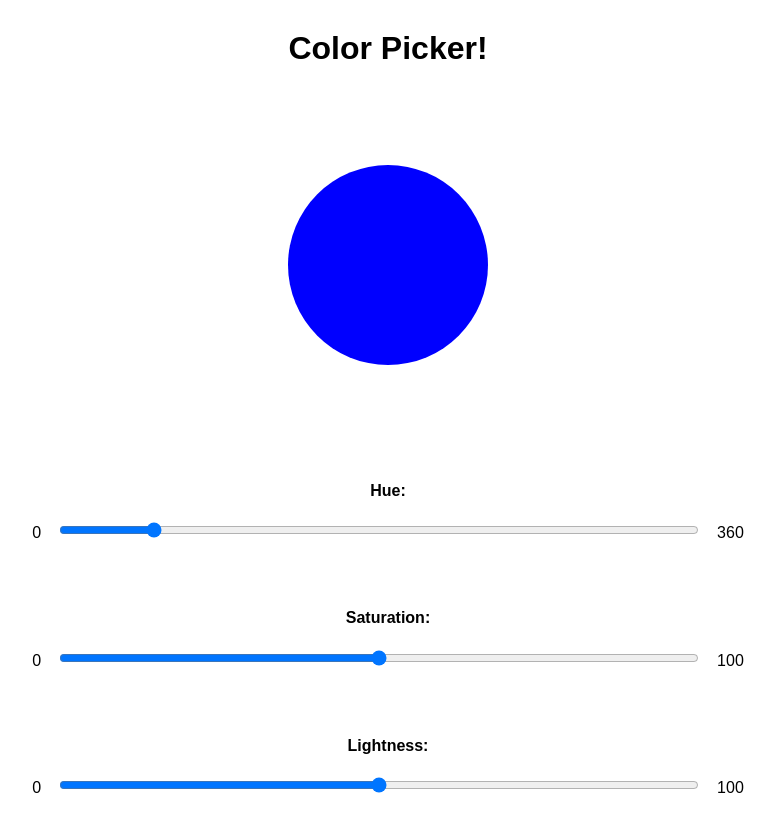
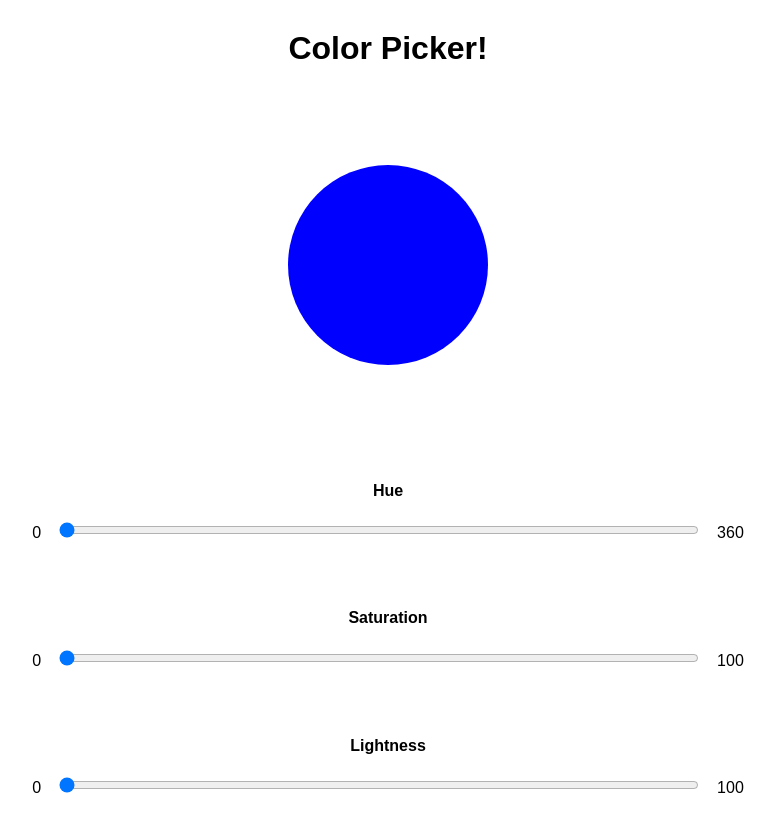
Before and after one commit to mammar86/color-picker, a React (Create React App) app: page / in a window 1280 px wide. Shown: the top 832 px of the page, without its empty margins (252-1027 px from the left). Built offline with nearby package versions, Linux system fonts and the light colour scheme; the HTML template or start-up script is replaced by a standard one.

Commit message:
created three handlers to get state: hue, saturation and lightness

```diff
--- a/src/App.jsx
+++ b/src/App.jsx
@@ -1,8 +1,48 @@
 import React, { Component } from 'react'
 
-class Circle extends Component {
+class Range extends Component {
+  state = {
+    hue: 0,
+    saturation: 0,
+    lightness: 0,
+  }
+
+  rangeValueHue = event => {
+    console.log(event.target.value)
+    this.setState({
+      hue: event.target.value,
+    })
+  }
+
+  rangeValueSaturation = event => {
+    console.log(event.target.value)
+    this.setState({
+      saturation: event.target.value,
+    })
+  }
+
+  rangeValueLightness = event => {
+    console.log(event.target.value)
+    this.setState({
+      lightness: event.target.value,
+    })
+  }
+
   render() {
-    return <div></div>
+    return (
+      <div className={this.props.class}>
+        <h4>{this.props.title}</h4>
+        <span>0</span>
+        <input
+          type="range"
+          min="0"
+          max={this.props.max}
+          value={this.state.hue}
+          onChange={this.rangeValueHue}
+        ></input>
+        <span>{this.props.max}</span>
+      </div>
+    )
   }
 }
 
@@ -15,24 +55,9 @@ class App extends Component {
           <div className="circle"></div>
         </div>
         <section>
-          <div className="hue">
-            <h4>Hue:</h4>
-            <span>0</span>
-            <input type="range" min="0" max="360"></input>
-            <span>360</span>
-          </div>
-          <div className="saturation">
-            <h4>Saturation:</h4>
-            <span>0</span>
-            <input type="range" min="0" max="100"></input>
-            <span>100</span>
-          </div>
-          <div className="lightness">
-            <h4>Lightness:</h4>
-            <span>0</span>
-            <input type="range" min="0" max="100" value="50"></input>
-            <span>100</span>
-          </div>
+          <Range title="Hue" max="360" class="hue" />
+          <Range title="Saturation" max="100" class="saturation" />
+          <Range title="Lightness" max="100" class="lightness" />
         </section>
       </>
     )
```
